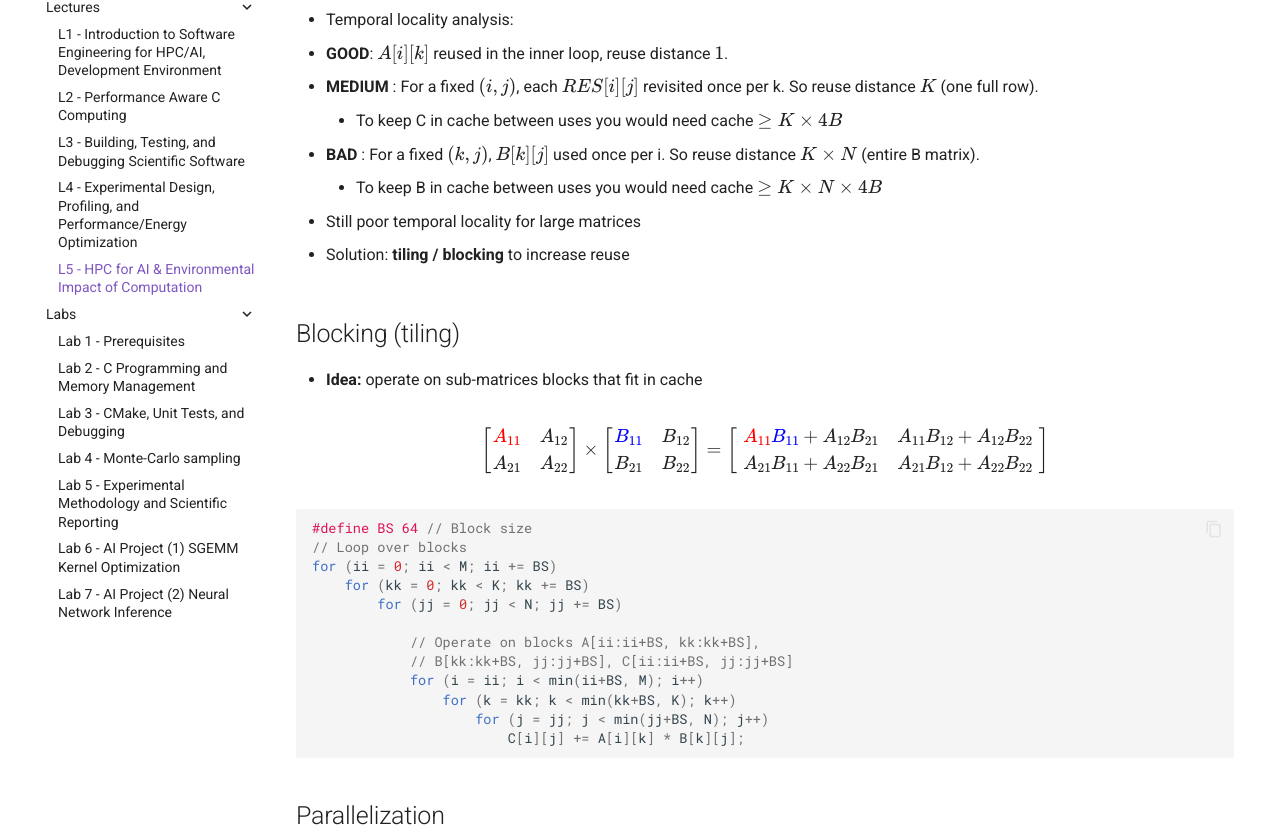
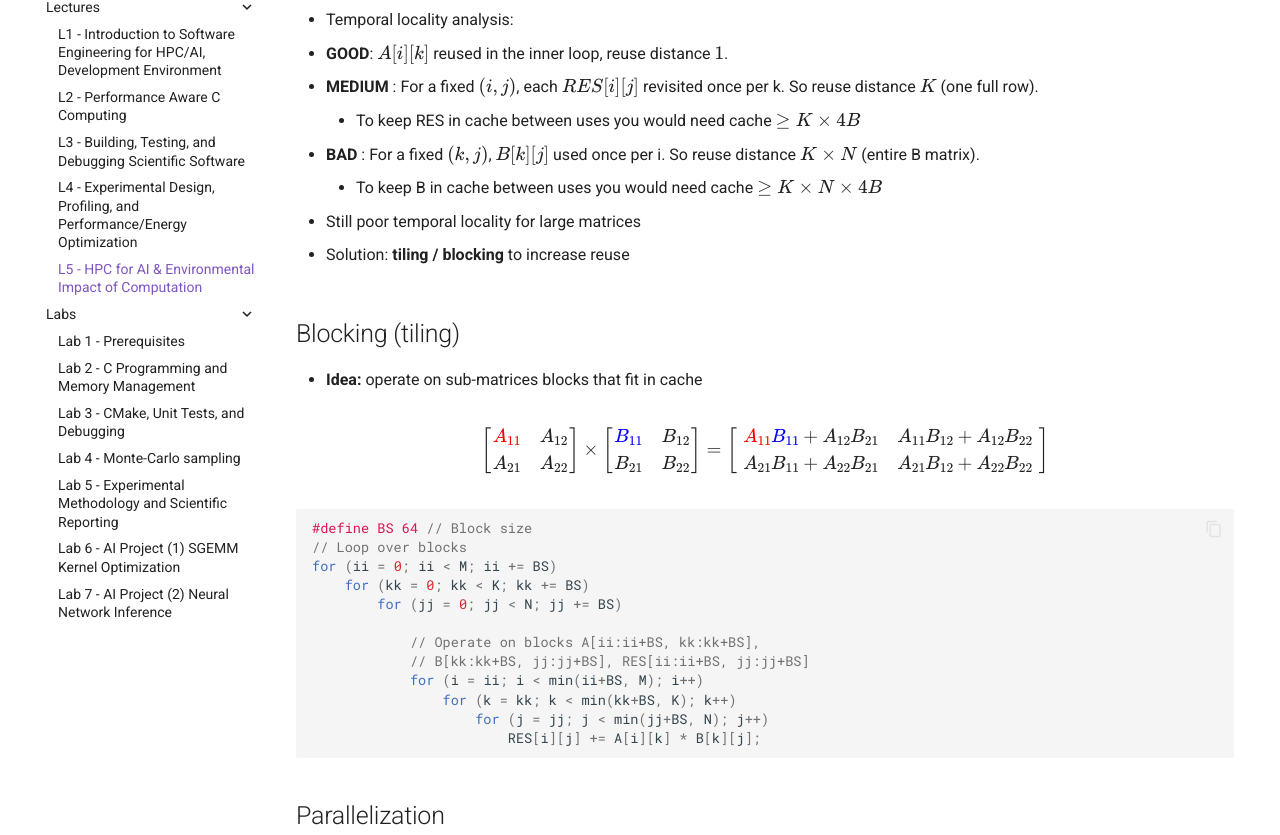
Before and after one commit to M1-CHPS/glhpc, an MkDocs documentation site: the page built from docs/lecture5.md, in a window 1280 px wide and 1400 px high, scrolled down 3091 px. Shown: the part 149-984 px from the top of the window. Built offline with MkDocs 1.6.1 and Material for MkDocs 9.7.7, drawn with Linux system fonts in a browser that asks for light colours.

Commit message:
Fix typos

````diff
--- a/docs/lecture5.md
+++ b/docs/lecture5.md
@@ -141,7 +141,7 @@ Inner loop assembly for (i,k,j) ordering with AVX (8 `float` in a vector):
 - Temporal locality analysis:
   - **GOOD**: $A[i][k]$ reused in the inner loop, reuse distance $1$.
   - **MEDIUM** : For a fixed $(i,j)$, each $RES[i][j]$ revisited once per k. So reuse distance $K$ (one full row).
-    - To keep C in cache between uses you would need cache $\ge K \times 4B$
+    - To keep RES in cache between uses you would need cache $\ge K \times 4B$
   - **BAD** : For a fixed $(k,j)$, $B[k][j]$ used once per i. So reuse distance $K \times N$ (entire B matrix).
     - To keep B in cache between uses you would need cache $\ge K \times N \times 4B$
 
@@ -178,11 +178,11 @@ for (ii = 0; ii < M; ii += BS)
         for (jj = 0; jj < N; jj += BS)
 
             // Operate on blocks A[ii:ii+BS, kk:kk+BS],
-            // B[kk:kk+BS, jj:jj+BS], C[ii:ii+BS, jj:jj+BS]
+            // B[kk:kk+BS, jj:jj+BS], RES[ii:ii+BS, jj:jj+BS]
             for (i = ii; i < min(ii+BS, M); i++)
                 for (k = kk; k < min(kk+BS, K); k++)
                     for (j = jj; j < min(jj+BS, N); j++)
-                        C[i][j] += A[i][k] * B[k][j];
+                        RES[i][j] += A[i][k] * B[k][j];
 ```
 
 ## Parallelization
````
